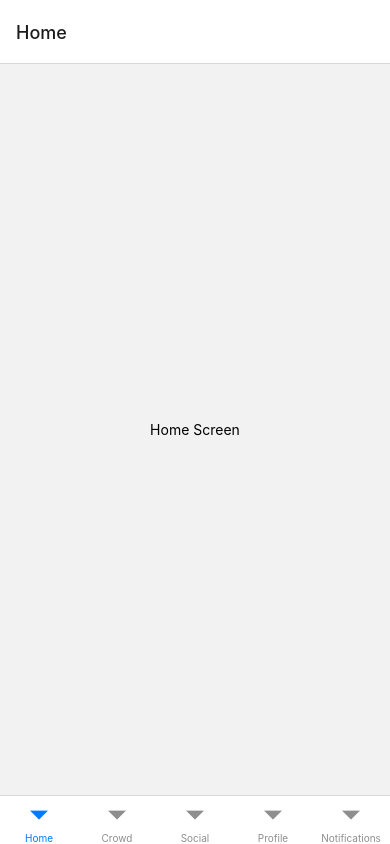
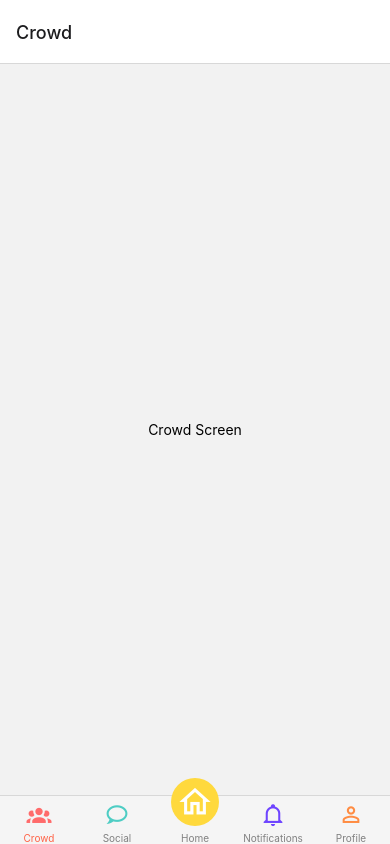
Before and after one commit to mianfarooqazam/SocialFlare, a React Native app: screen /Main in a window 390 px wide. Built offline with nearby package versions, Linux system fonts and the light colour scheme.

Commit message:
Navigator Tabs Updated

```diff
--- a/src/navigation/MainNavigator.tsx
+++ b/src/navigation/MainNavigator.tsx
@@ -1,5 +1,8 @@
 import React from 'react';
+import { View } from 'react-native';
 import { createBottomTabNavigator } from '@react-navigation/bottom-tabs';
+import Icon from 'react-native-vector-icons/MaterialCommunityIcons';
+
 import HomeScreen from '../screens/HomeScreen';
 import CrowdScreen from '../screens/CrowdScreen';
 import SocialScreen from '../screens/SocialScreen';
@@ -10,12 +13,60 @@ const Tab = createBottomTabNavigator();
 
 const MainNavigation = () => {
   return (
-    <Tab.Navigator>
-      <Tab.Screen name="Home" component={HomeScreen} />
+    <Tab.Navigator
+      screenOptions={({ route }) => ({
+        tabBarIcon: ({ focused, size }) => {
+          let iconName;
+          let color;
+
+          if (route.name === 'Crowd') {
+            iconName = focused ? 'account-group' : 'account-group-outline';
+            color = '#FF6B6B'; // Red
+          } else if (route.name === 'Social') {
+            iconName = focused ? 'chat' : 'chat-outline';
+            color = '#4ECDC4'; // Teal
+          } else if (route.name === 'Home') {
+            iconName = focused ? 'home' : 'home-outline';
+            color = '#FFD93D'; // Yellow
+          } else if (route.name === 'Notifications') {
+            iconName = focused ? 'bell' : 'bell-outline';
+            color = '#6E44FF'; // Purple
+          } else if (route.name === 'Profile') {
+            iconName = focused ? 'account' : 'account-outline';
+            color = '#FF8C42'; // Orange
+          }
+
+          return <Icon name={iconName} size={size} color={color} />;
+        },
+        tabBarActiveTintColor: 'tomato',
+        tabBarInactiveTintColor: 'gray',
+        tabBarStyle: { backgroundColor: '#F5F5F5' },
+      })}
+    >
       <Tab.Screen name="Crowd" component={CrowdScreen} />
       <Tab.Screen name="Social" component={SocialScreen} />
+      <Tab.Screen
+        name="Home"
+        component={HomeScreen}
+        options={{
+          tabBarIcon: ({ focused, size }) => (
+            <View style={{
+              backgroundColor: '#FFD93D',
+              borderRadius: size,
+              padding: 5,
+              marginBottom: 25, // Adjust this value to position the icon
+            }}>
+              <Icon
+                name={focused ? 'home' : 'home-outline'}
+                size={size * 1.5}
+                color="#FFFFFF"
+              />
+            </View>
+          ),
+        }}
+      />
+      <Tab.Screen name="Notifications" component={NotificationsScreen} />
       <Tab.Screen name="Profile" component={ProfileScreen} />
-      <Tab.Screen name="Notifications" component={NotificationsScreen} />
     </Tab.Navigator>
   );
 };
```
Also changed, not shown: package.json (+6 -1 lines), 1 other file (tests, documents, lock files or other folders).
